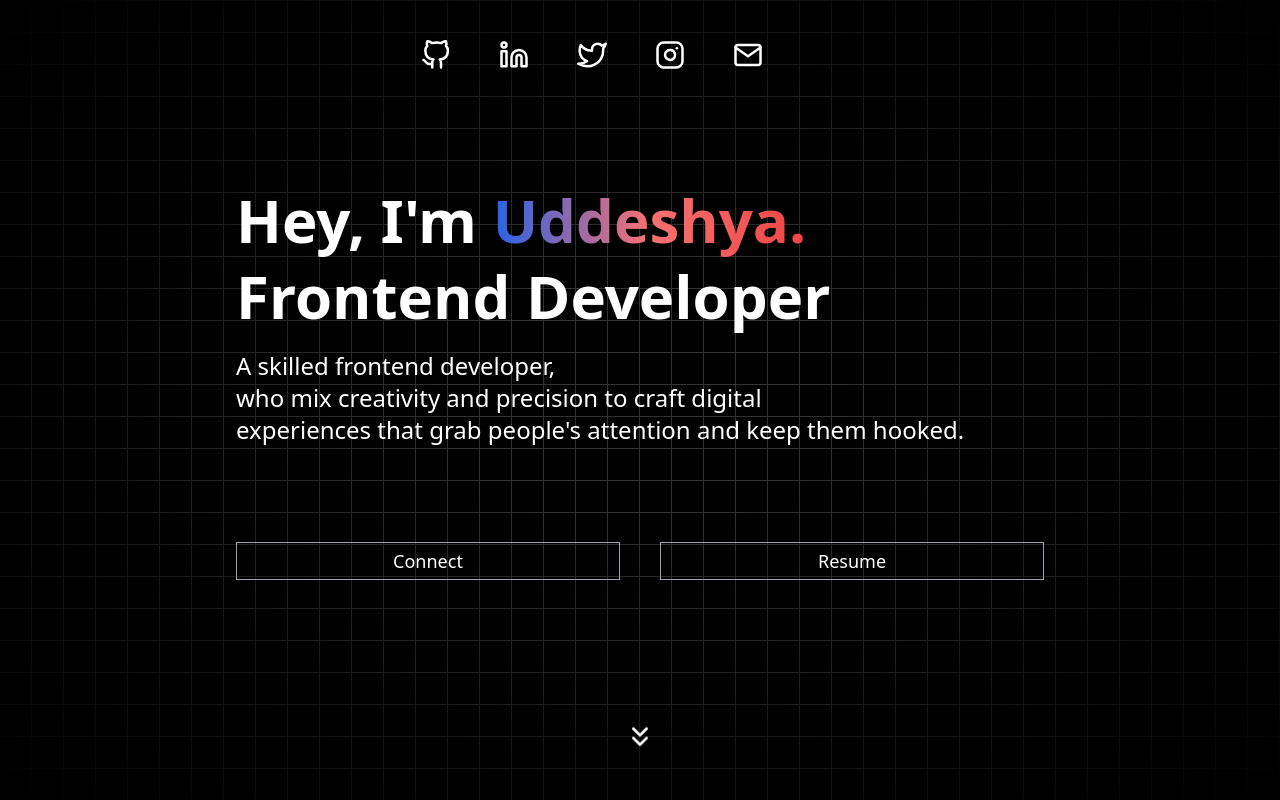
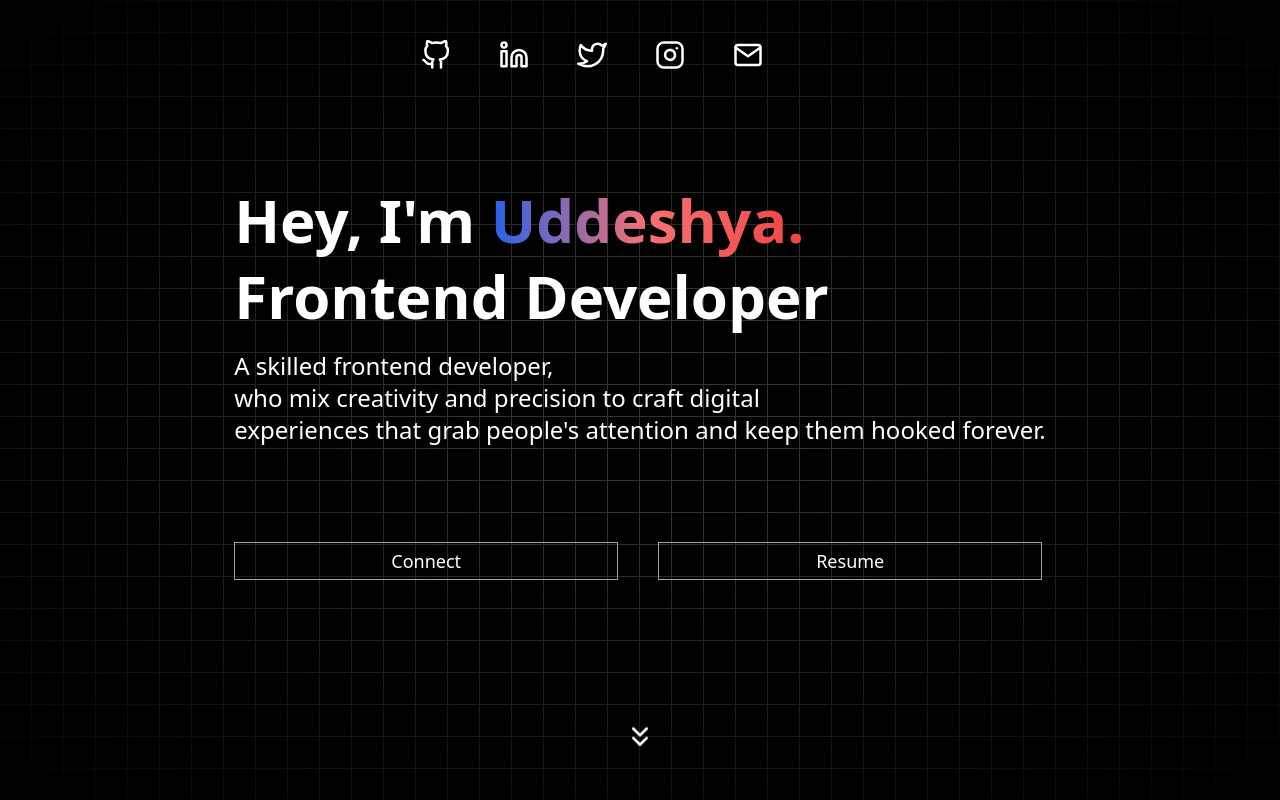
Before and after one commit to uddeshya-amit/portflio, a React (Vite) app: page / in a window 1280 px wide. Built offline with nearby package versions, Linux system fonts and the light colour scheme.

Commit message:
some changes in bio

```diff
--- a/src/hero.jsx
+++ b/src/hero.jsx
@@ -96,7 +96,7 @@ function HeroSection({ scrollToAbout }) {
 							<p>A skilled frontend developer,</p>
 							<p>who mix creativity and precision to craft digital</p>
 							<p>
-								experiences that grab people's attention and keep them hooked.
+								experiences that grab people's attention and keep them hooked forever.
 							</p>
 						</div>
 						<div className="text-white mt-20  ">
```
